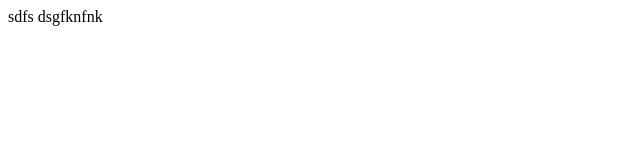
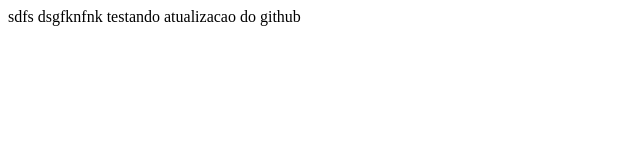
Before and after one commit to brunocotto/node_CRUD_Produtos, a plain HTML site: page index.html in a window 1280 px wide. Shown: the whole page, without its empty margins (0-640 px from the left). Drawn offline with Linux system fonts and the light colour scheme.

Commit message:
testando a atualização

```diff
--- a/index.html
+++ b/index.html
@@ -9,5 +9,6 @@
 <body>
     sdfs
     dsgfknfnk
+    testando atualizacao do github
 </body>
 </html>
```
